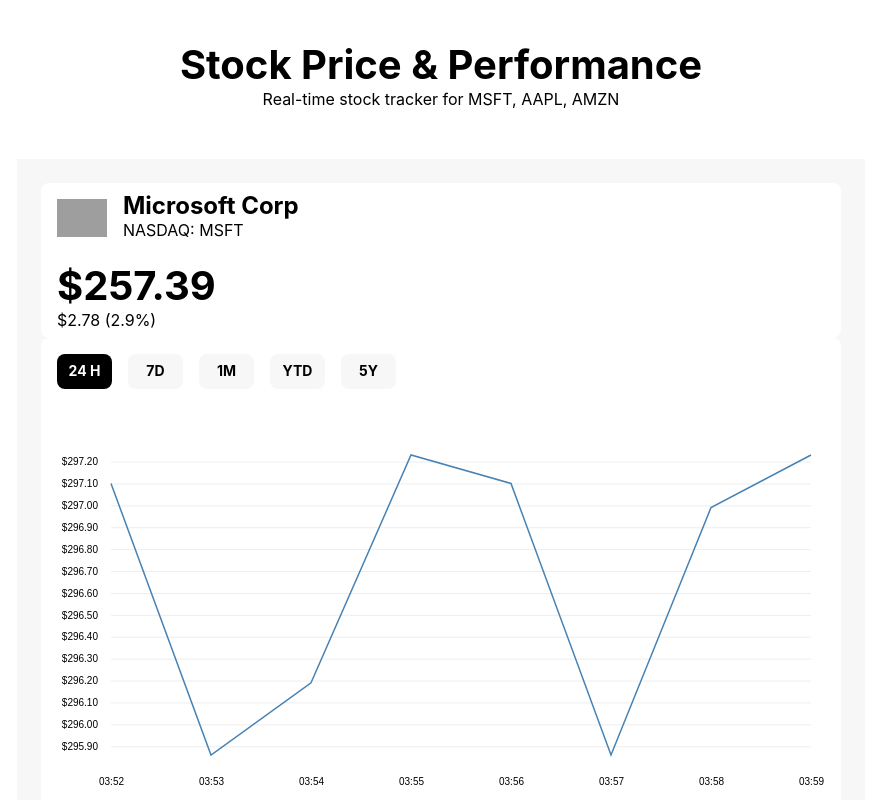
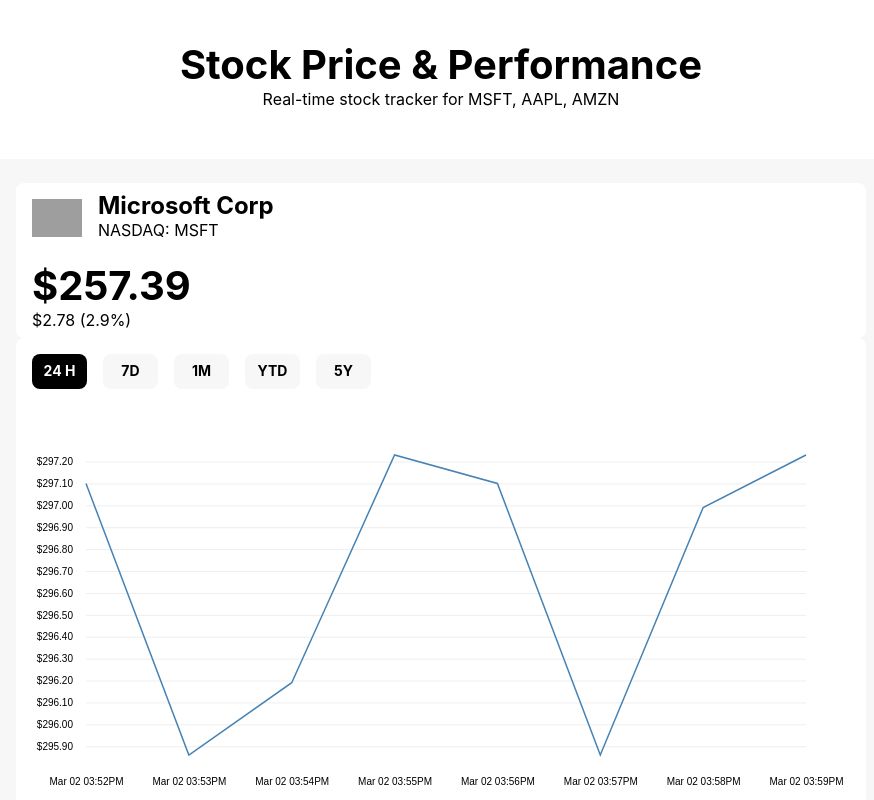
Before and after one commit to ballen27/stock-chart-react, a React (Create React App) app in the folder stock-app/: page / in a window 1280 px wide. Shown: the top 800 px of the page, without its empty margins (199-1073 px from the left). Built offline with nearby package versions, Linux system fonts and the light colour scheme; grey boxes are pictures that could not be loaded.

Commit message:
small formatting changes to date range

```diff
--- a/stock-app/src/stockChart.js
+++ b/stock-app/src/stockChart.js
@@ -24,6 +24,7 @@
     const yMaxValue = d3.max(data, d => (d.open.toFixed(2)));
     const xMinValue = d3.min(data, d => new Date(d.date));
     const xMaxValue = d3.max(data, d => new Date(d.date));
+    const dateFormatter = d3.timeFormat("%b %d %I:%M%p");
 
     const svg = d3
         .select(container)
@@ -66,6 +67,7 @@
         .call(
             d3.axisBottom(xScale)
             .tickSize(0)
+            .tickFormat(dateFormatter)
             .ticks(5));
 
     svg
--- a/stock-app/src/stockQuote.js
+++ b/stock-app/src/stockQuote.js
@@ -59,7 +59,7 @@
                 <p>5Y</p>
               </div>
             </div>
-            <StockChart  data={stocks[quote.symbol].data} width={700} height={300} name={quote.symbol} />
+            <StockChart  data={stocks[quote.symbol].data} width={720} height={300} name={quote.symbol} />
           </div>
         </div>
       </div>
@@ -71,7 +71,7 @@
     display: 'flex',
     flexDirection: 'column',
     padding: '24px',
-    width: '800px',
+    width: '850px',
     margin: '50px auto',
     backgroundColor: '#f7f7f7',
   },
```
